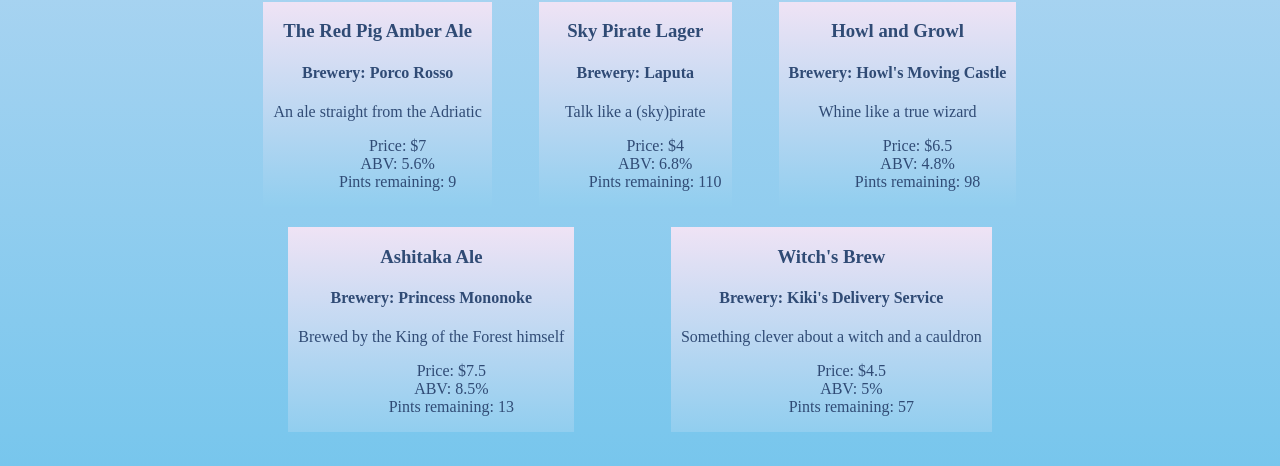
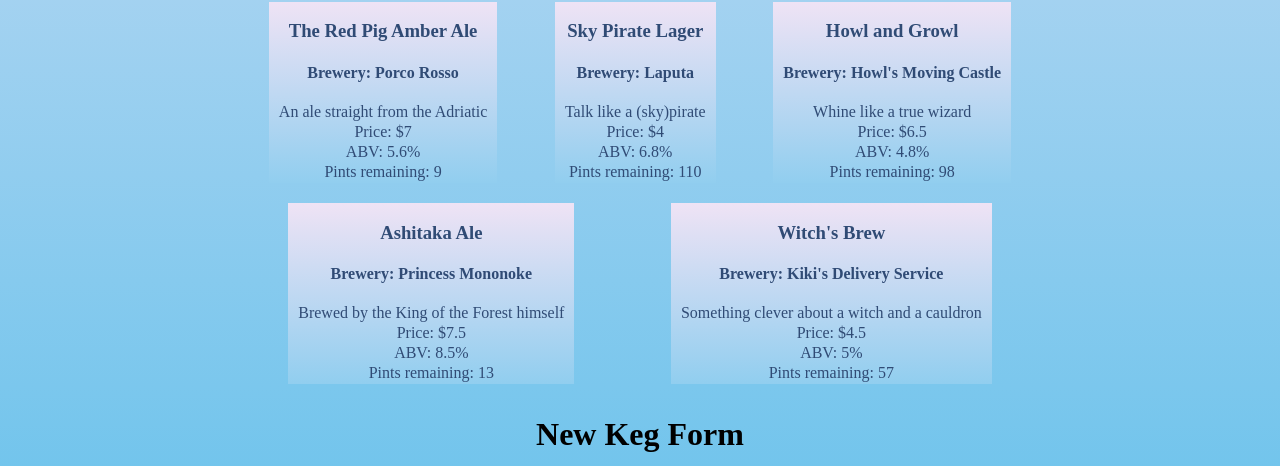
Before and after one commit to K-Banks/tap-room-react, a React app: page / in a window 1280 px wide. Shown: the part 806-1272 px from the top of the page. Built offline with nearby package versions, Linux system fonts and the light colour scheme.

Commit message:
Change formatting to better align keg information

```diff
--- a/src/components/Keg/Keg.css
+++ b/src/components/Keg/Keg.css
@@ -6,11 +6,13 @@
   padding-right: 10px;
 }
 
-.keg li {
-  list-style: none;
+.keg p {
+  margin-top: 2px;
+  margin-bottom: 2px;
 }
 
 .button {
+  margin-top: 14px;
   display: flex;
 }
 
--- a/src/components/Keg/Keg.jsx
+++ b/src/components/Keg/Keg.jsx
@@ -14,11 +14,9 @@ function Keg(props){
       <h3><strong>{props.name}</strong></h3>
       <h4>Brewery: {props.brand}</h4>
       {description}
-      <ul>
-        <li>Price: ${props.price}</li>
-        <li>ABV: {props.abv}%</li>
-        <li>Pints remaining: {props.remaining}</li>
-      </ul>
+      <p>Price: ${props.price}</p>
+      <p>ABV: {props.abv}%</p>
+      <p>Pints remaining: {props.remaining}</p>
       {admin}
     </div>
   );
```
